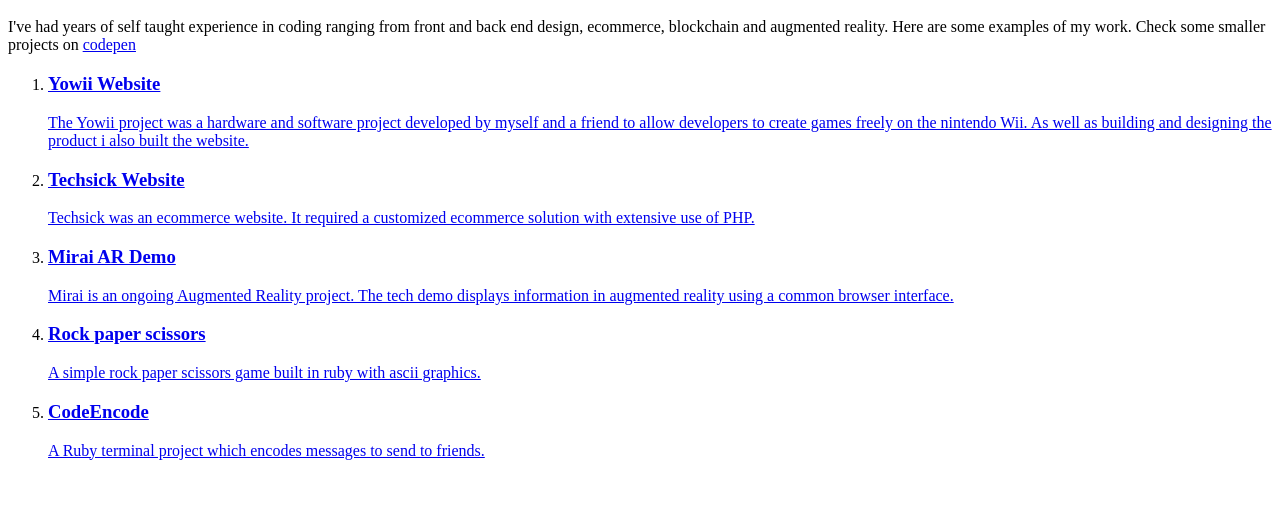
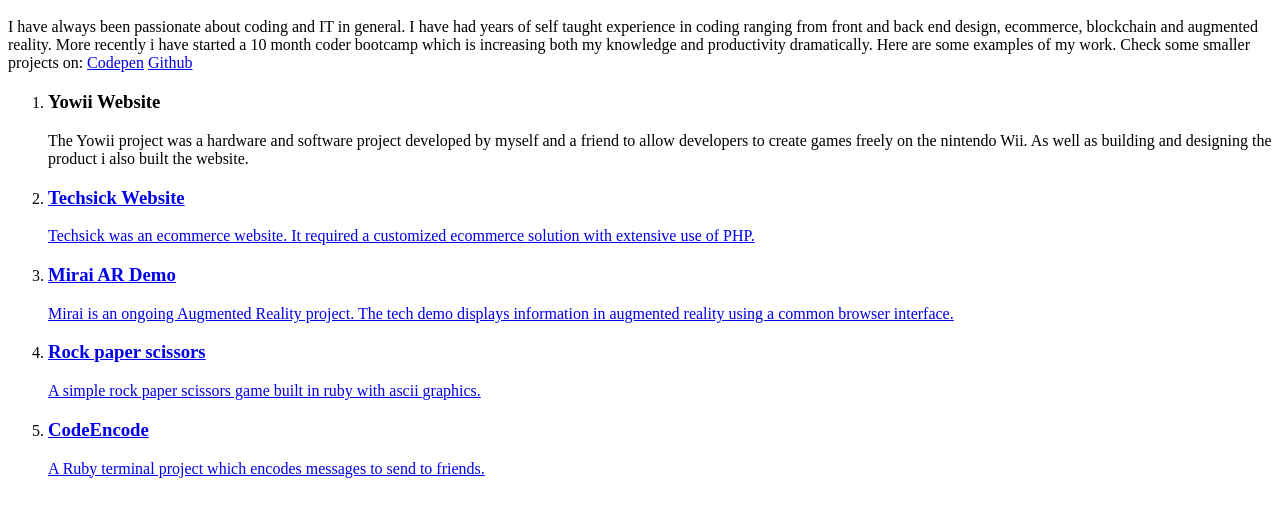
Before and after one commit to adams-coding/portfolio, a plain HTML site: page portfolio.html in a window 1280 px wide. Shown: the part 48-564 px from the top of the page. Drawn offline with Linux system fonts and the light colour scheme.

Commit message:
added detail to intro section

```diff
--- a/portfolio.html
+++ b/portfolio.html
@@ -1,25 +1,25 @@
 
 <body>
 
+
+
     <div id="portfolio">
-        <h1>Portfolio</h1>
-            <!-- <div class="poolside">
-                <div class="pool">
-                    <span class="text">Portfolio</span>
-                    <span class="gradient"></span>
-                    <span class="ripple"></span>
-                    <span class="ripple2"></span>
-                </div>
 
-            </div>   -->
-            <p class="box">I've had years of self taught experience in coding ranging from front and back end design, ecommerce, blockchain and augmented reality.
+                <div class="gallery">
+                  <h1>Portfolio</h1>
+                  <div class="box">
+
+            <p >I have always been passionate about coding and IT in general.
+              I have had years of self taught experience in coding ranging from front and back end design, ecommerce, blockchain and augmented reality.
+              More recently i have started a 10 month coder bootcamp which is increasing both my knowledge and productivity dramatically.
                 Here are some examples of my work.
-                    Check some smaller projects on <a href="https://codepen.io/asp933/pens/public">codepen</a>
-                </p>
-                <div class="gallery">
+                    Check some smaller projects on:
+                    <a href="https://codepen.io/asp933/pens/public">Codepen</a>
+                    <a href="https://codepen.io/asp933/pens/public">Github</a>
+                </p> </div>
                         <ol>
                           <li>
-                            <a href="www.yowii.net" target="_blank">
+                            <a href="www.yowii.net" target="_blank"></a>
                               <div class="info">
                                 <h3>Yowii Website</h3>
                                 <p>The Yowii project was a hardware and software project developed by myself and a friend to allow developers to create games freely on the nintendo Wii.
```
